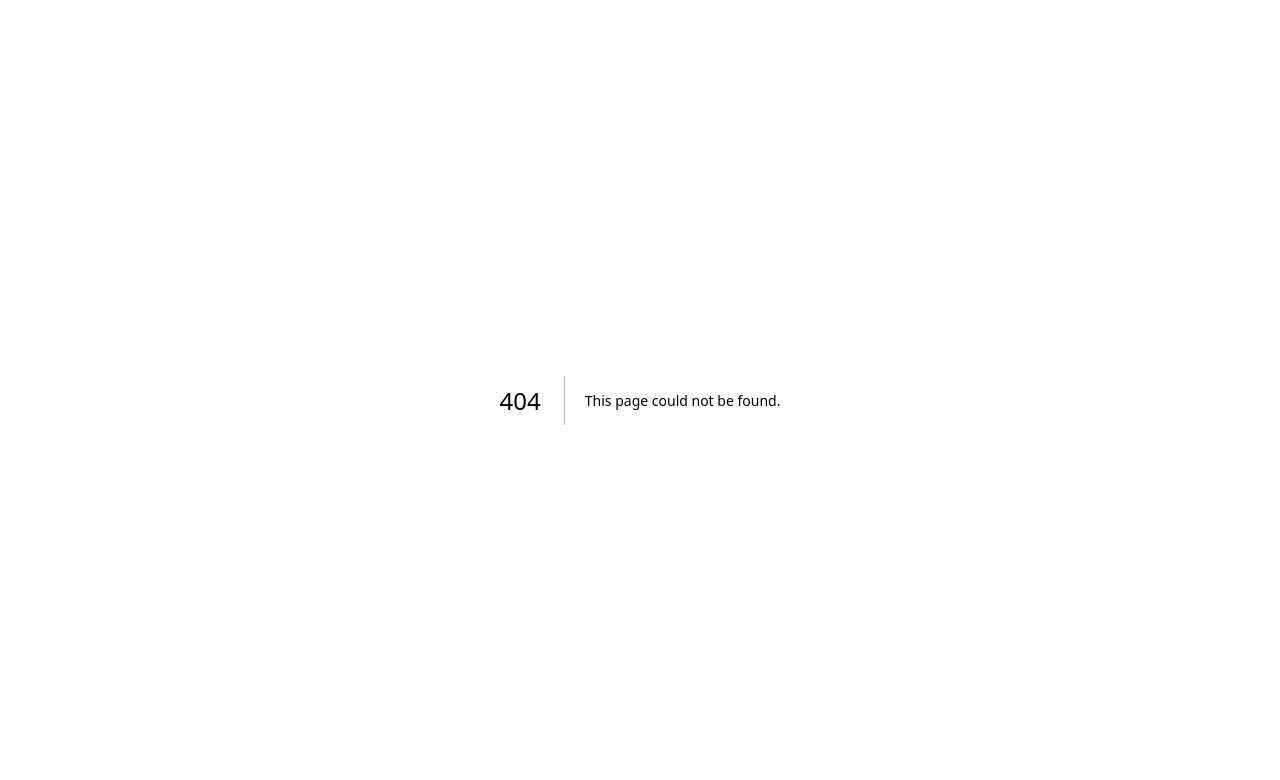
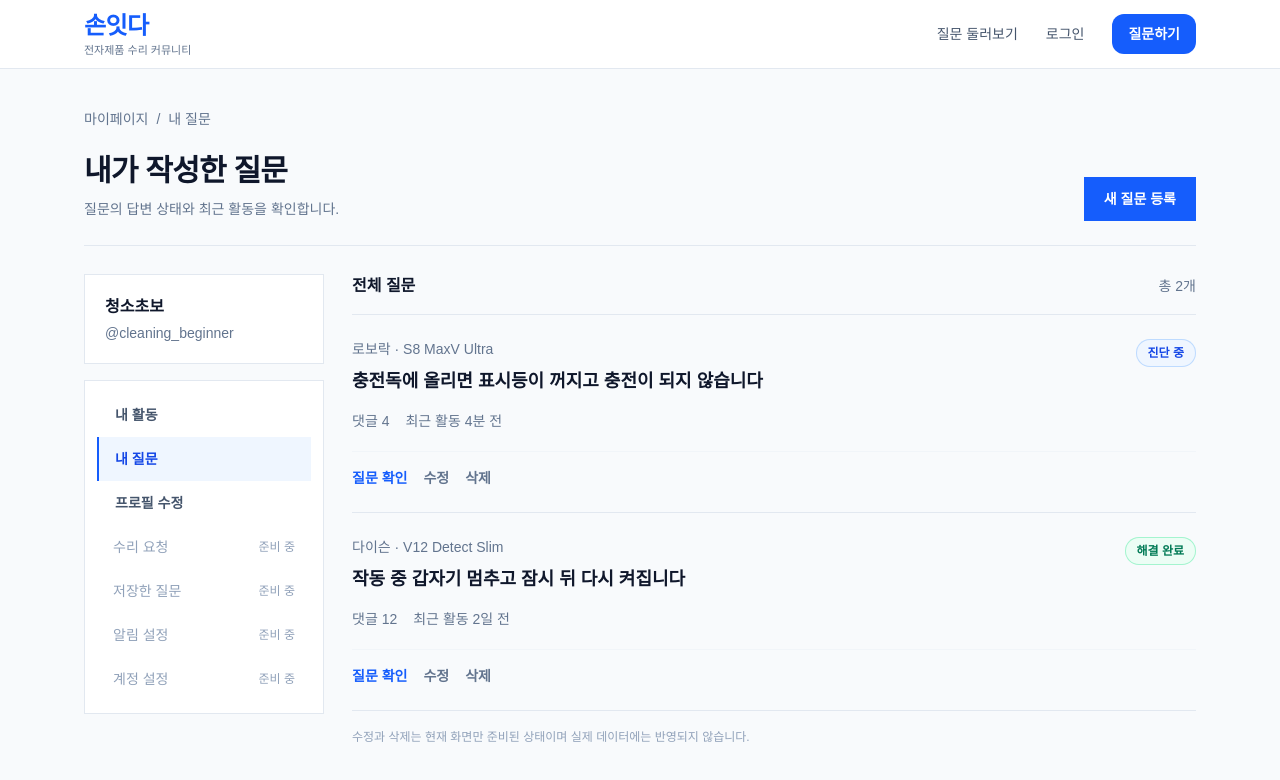
Before and after one commit to jaden3824/sonitda-web, a Next.js app: page /mypage/questions in a window 1280 px wide. Before the commit this address had no page. Shown: the top 780 px of the page. Built offline with nearby package versions, Linux system fonts and the light colour scheme.

Commit message:
feat: add my questions page and mypage navigation

```diff
--- a/src/app/mypage/page.tsx
+++ b/src/app/mypage/page.tsx
@@ -1,5 +1,6 @@
 import Image from "next/image";
 import Link from "next/link";
+import { MyPageNav } from "@/components/mypage-nav";
 import { SiteHeader } from "@/components/site-header";
 import {
   currentUser,
@@ -83,31 +84,7 @@ export default function MyPage() {
               </Link>
             </section>
 
-            <nav
-              aria-label="마이페이지 메뉴"
-              className="rounded-2xl border border-slate-200 bg-white p-3"
-            >
-              {[
-                "내 활동",
-                "내 질문",
-                "수리 요청",
-                "저장한 질문",
-                "알림 설정",
-                "계정 설정",
-              ].map((menu, index) => (
-                <button
-                  key={menu}
-                  type="button"
-                  className={`flex min-h-11 w-full items-center rounded-xl px-4 text-left text-sm font-semibold transition ${
-                    index === 0
-                      ? "bg-blue-50 text-blue-700"
-                      : "text-slate-600 hover:bg-slate-50"
-                  }`}
-                >
-                  {menu}
-                </button>
-              ))}
-            </nav>
+            <MyPageNav />
           </aside>
 
           <div className="min-w-0 space-y-7">
--- /dev/null
+++ b/src/app/mypage/questions/page.tsx
@@ -0,0 +1,155 @@
+import Link from "next/link";
+import { MyPageNav } from "@/components/mypage-nav";
+import { SiteHeader } from "@/components/site-header";
+import {
+  currentUser,
+  myQuestions,
+  type MyActivityStatus,
+  type MyQuestion,
+} from "@/data/my-page";
+
+const statusStyles: Record<MyActivityStatus, string> = {
+  "답변 대기": "bg-amber-50 text-amber-700 ring-amber-200",
+  "진단 중": "bg-blue-50 text-blue-700 ring-blue-200",
+  "수리 상담 중": "bg-violet-50 text-violet-700 ring-violet-200",
+  "해결 완료": "bg-emerald-50 text-emerald-700 ring-emerald-200",
+};
+
+function getQuestionHref(question: MyQuestion) {
+  if (question.id === "roborock-s8-charging") {
+    return `/questions/${question.id}`;
+  }
+
+  return `/questions?query=${encodeURIComponent(question.title)}`;
+}
+
+export default function MyQuestionsPage() {
+  return (
+    <main className="min-h-screen bg-slate-50 text-slate-900">
+      <SiteHeader />
+
+      <div className="mx-auto max-w-6xl px-5 py-10">
+        <nav className="text-sm text-slate-500">
+          <Link href="/mypage" className="hover:text-blue-600">
+            마이페이지
+          </Link>
+          <span className="mx-2">/</span>
+          <span>내 질문</span>
+        </nav>
+
+        <header className="mt-6 border-b border-slate-200 pb-6">
+          <div className="flex flex-col gap-4 sm:flex-row sm:items-end sm:justify-between">
+            <div>
+              <h1 className="text-3xl font-bold tracking-tight">
+                내가 작성한 질문
+              </h1>
+
+              <p className="mt-2 text-sm leading-6 text-slate-500">
+                질문의 답변 상태와 최근 활동을 확인합니다.
+              </p>
+            </div>
+
+            <Link
+              href="/questions/new"
+              className="inline-flex min-h-11 items-center justify-center bg-blue-600 px-5 text-sm font-semibold text-white hover:bg-blue-700"
+            >
+              새 질문 등록
+            </Link>
+          </div>
+        </header>
+
+        <div className="mt-7 grid gap-7 lg:grid-cols-[240px_minmax(0,1fr)]">
+          <aside>
+            <section className="mb-4 border border-slate-200 bg-white p-5">
+              <p className="font-bold">{currentUser.nickname}</p>
+              <p className="mt-1 text-sm text-slate-500">
+                @{currentUser.username}
+              </p>
+            </section>
+
+            <MyPageNav />
+          </aside>
+
+          <section className="min-w-0">
+            <div className="flex items-center justify-between border-b border-slate-200 pb-4">
+              <h2 className="font-bold">
+                전체 질문
+              </h2>
+
+              <span className="text-sm text-slate-500">
+                총 {myQuestions.length}개
+              </span>
+            </div>
+
+            <div className="divide-y divide-slate-200 border-b border-slate-200">
+              {myQuestions.map((question) => (
+                <article
+                  key={question.id}
+                  className="py-6"
+                >
+                  <div className="flex flex-col gap-4 sm:flex-row sm:items-start sm:justify-between">
+                    <div className="min-w-0 flex-1">
+                      <p className="text-sm text-slate-500">
+                        {question.product}
+                      </p>
+
+                      <h3 className="mt-2 text-lg font-bold leading-7">
+                        <Link
+                          href={getQuestionHref(question)}
+                          className="hover:text-blue-600 hover:underline"
+                        >
+                          {question.title}
+                        </Link>
+                      </h3>
+
+                      <div className="mt-4 flex flex-wrap gap-x-4 gap-y-2 text-sm text-slate-500">
+                        <span>댓글 {question.commentCount}</span>
+                        <span>최근 활동 {question.updatedAt}</span>
+                      </div>
+                    </div>
+
+                    <span
+                      className={`w-fit shrink-0 rounded-full px-3 py-1.5 text-xs font-semibold ring-1 ring-inset ${
+                        statusStyles[question.status]
+                      }`}
+                    >
+                      {question.status}
+                    </span>
+                  </div>
+
+                  <div className="mt-5 flex items-center gap-4 border-t border-slate-100 pt-4">
+                    <Link
+                      href={getQuestionHref(question)}
+                      className="text-sm font-semibold text-blue-600 hover:text-blue-700"
+                    >
+                      질문 확인
+                    </Link>
+
+                    <button
+                      type="button"
+                      className="text-sm font-semibold text-slate-500 hover:text-slate-800"
+                    >
+                      수정
+                    </button>
+
+                    <button
+                      type="button"
+                      className="text-sm font-semibold text-slate-500 hover:text-red-600"
+                    >
+                      삭제
+                    </button>
+                  </div>
+                </article>
+              ))}
+            </div>
+
+            <p className="mt-4 text-xs leading-5 text-slate-400">
+              수정과 삭제는 현재 화면만 준비된 상태이며 실제 데이터에는
+              반영되지 않습니다.
+            </p>
+          </section>
+        </div>
+      </div>
+    </main>
+  );
+}
--- /dev/null
+++ b/src/components/mypage-nav.tsx
@@ -0,0 +1,77 @@
+"use client";
+
+import Link from "next/link";
+import { usePathname } from "next/navigation";
+
+const menuItems = [
+  {
+    label: "내 활동",
+    href: "/mypage",
+  },
+  {
+    label: "내 질문",
+    href: "/mypage/questions",
+  },
+  {
+    label: "프로필 수정",
+    href: "/mypage/profile",
+  },
+  {
+    label: "수리 요청",
+  },
+  {
+    label: "저장한 질문",
+  },
+  {
+    label: "알림 설정",
+  },
+  {
+    label: "계정 설정",
+  },
+] as const;
+
+export function MyPageNav() {
+  const pathname = usePathname();
+
+  return (
+    <nav
+      aria-label="마이페이지 메뉴"
+      className="border border-slate-200 bg-white p-3"
+    >
+      {menuItems.map((item) => {
+        if (!("href" in item)) {
+          return (
+            <div
+              key={item.label}
+              aria-disabled="true"
+              className="flex min-h-11 items-center justify-between px-4 text-sm text-slate-400"
+            >
+              <span>{item.label}</span>
+              <span className="text-xs">준비 중</span>
+            </div>
+          );
+        }
+
+        const isActive =
+          item.href === "/mypage"
+            ? pathname === item.href
+            : pathname.startsWith(item.href);
+
+        return (
+          <Link
+            key={item.href}
+            href={item.href}
+            aria-current={isActive ? "page" : undefined}
+            className={`flex min-h-11 items-center border-l-2 px-4 text-sm font-semibold ${
+              isActive
+                ? "border-blue-600 bg-blue-50 text-blue-700"
+                : "border-transparent text-slate-600 hover:bg-slate-50 hover:text-slate-900"
+            }`}
+          >
+            {item.label}
+          </Link>
+        );
+      })}
+    </nav>
+  );
+}
```
